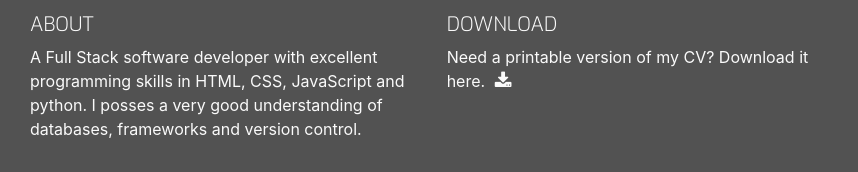
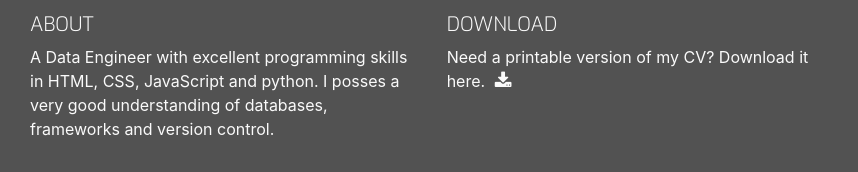
Before and after one commit to bky201/resume, a website: page resume.html in a window 1280 px wide. Shown: the part 1473-1645 px from the top of the page, 0-858 px from the left. Drawn offline with nearby package versions, Linux system fonts and the light colour scheme.

Commit message:
updated interest and resume content

```diff
--- a/resume.html
+++ b/resume.html
@@ -241,9 +241,9 @@
         <div class="col-sm-4">
           <h5 class="uppercase general-sub">About</h5>
           <p class="inline-block">
-            A Full Stack software developer with excellent programming skills in
-            HTML, CSS, JavaScript and python. I posses a very good understanding
-            of databases, frameworks and version control.
+            A Data Engineer with excellent programming skills in HTML, CSS,
+            JavaScript and python. I posses a very good understanding of
+            databases, frameworks and version control.
           </p>
         </div>
         <div class="col-sm-4">
```
Also changed, not shown: interests.html (+2 -2 lines).
